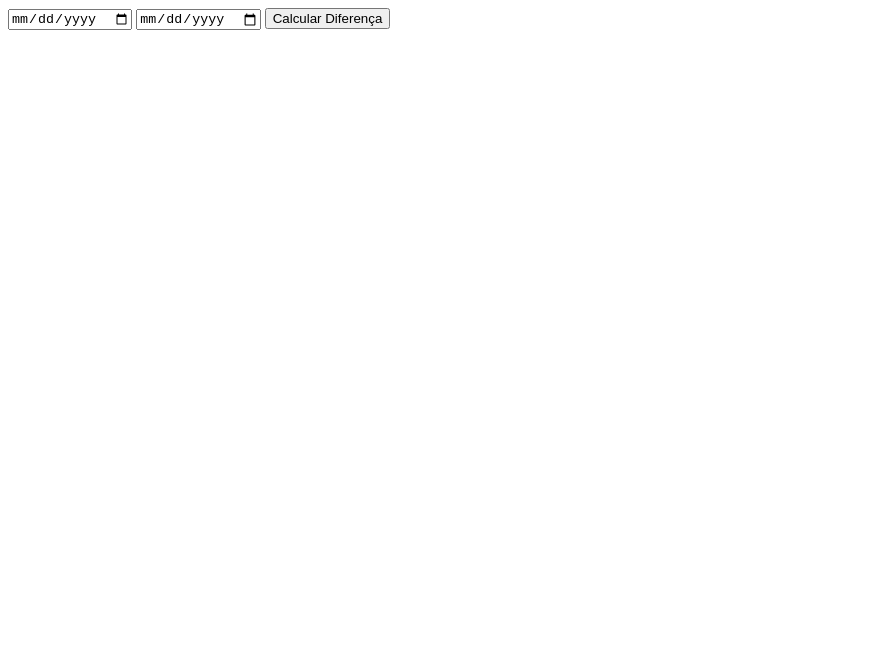
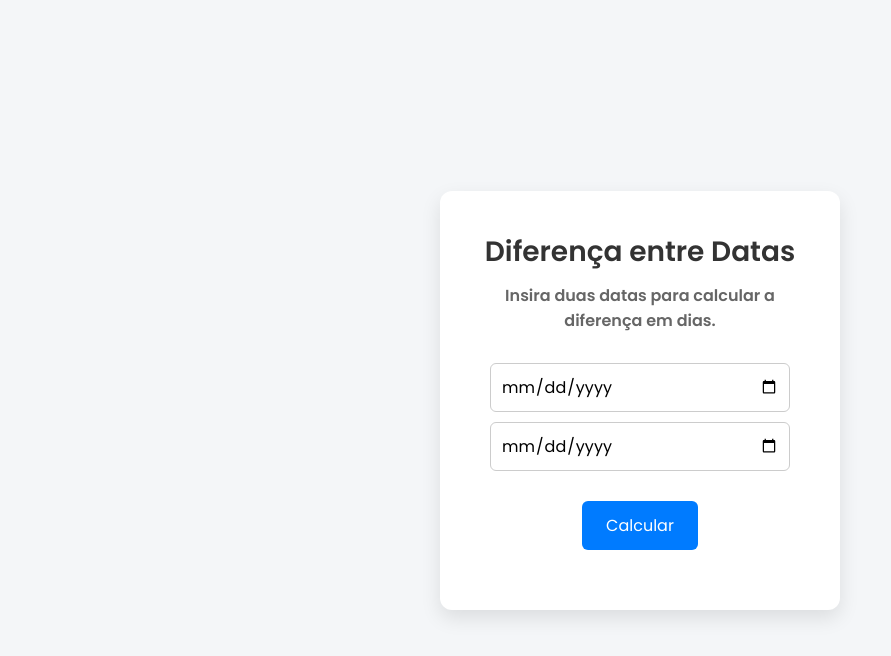
Before and after one commit to Guhss16/js-diferenca-entre-datas, a plain HTML site: page index.html in a window 1280 px wide. Shown: the whole page, without its empty margins (0-891 px from the left). Drawn offline with Linux system fonts and the light colour scheme.

Commit message:
v1.1 - Funcionalidades e Estilo

```diff
--- a/index.html
+++ b/index.html
@@ -3,14 +3,18 @@
 <head>
     <meta charset="UTF-8">
     <meta name="viewport" content="width=device-width, initial-scale=1.0">
-    <title>Diferença entre Dadas</title>
+    <link rel="stylesheet" href="style.css">
+    <title>Diferença entre Datas</title>
 </head>
 <body>
-    <input type="date" id="date1">
-    <input type="date" id="date2">
-    <button onclick="resultado()">Calcular Diferença</button>
-    <p id="mensagem"></p>
-
+    <div class="contentContainer">
+        <h1>Diferença entre Datas</h1>
+        <h2>Insira duas datas para calcular a diferença em dias.</h2>
+        <input type="date" id="date1">
+        <input type="date" id="date2">
+        <button onclick="resultado()">Calcular</button>
+        <p id="mensagem"></p>
+    </div>
 </body>
     <script>
     function resultado() {
--- /dev/null
+++ b/style.css
@@ -0,0 +1,71 @@
+@import url('https://fonts.googleapis.com/css2?family=Poppins:wght@400;600&display=swap');
+
+* {
+  margin: 0;
+  padding: 0;
+  box-sizing: border-box;
+  font-family: 'Poppins', sans-serif;
+}
+
+body {
+  background-color: #f4f6f8;
+  display: flex;
+  align-items: center;
+  justify-content: center;
+  height: 100vh;
+}
+
+.contentContainer {
+  background-color: #ffffff;
+  padding: 40px;
+  border-radius: 12px;
+  box-shadow: 0 8px 20px rgba(0, 0, 0, 0.1);
+  text-align: center;
+  width: 100%;
+  max-width: 400px;
+}
+
+h1 {
+  font-size: 28px;
+  color: #333;
+  margin-bottom: 10px;
+}
+
+h2 {
+  font-size: 16px;
+  color: #666;
+  margin-bottom: 30px;
+}
+
+input[type="date"] {
+  display: block;
+  margin: 10px auto;
+  padding: 10px;
+  font-size: 16px;
+  border: 1px solid #ccc;
+  border-radius: 6px;
+  width: 100%;
+  max-width: 300px;
+}
+
+button {
+  margin-top: 20px;
+  padding: 12px 24px;
+  background-color: #007bff;
+  color: white;
+  font-size: 16px;
+  border: none;
+  border-radius: 6px;
+  cursor: pointer;
+  transition: background-color 0.3s ease;
+}
+
+button:hover {
+  background-color: #0056b3;
+}
+
+#mensagem {
+  margin-top: 20px;
+  font-size: 18px;
+  color: #333;
+}
```
Also changed, not shown: 1 other file.
